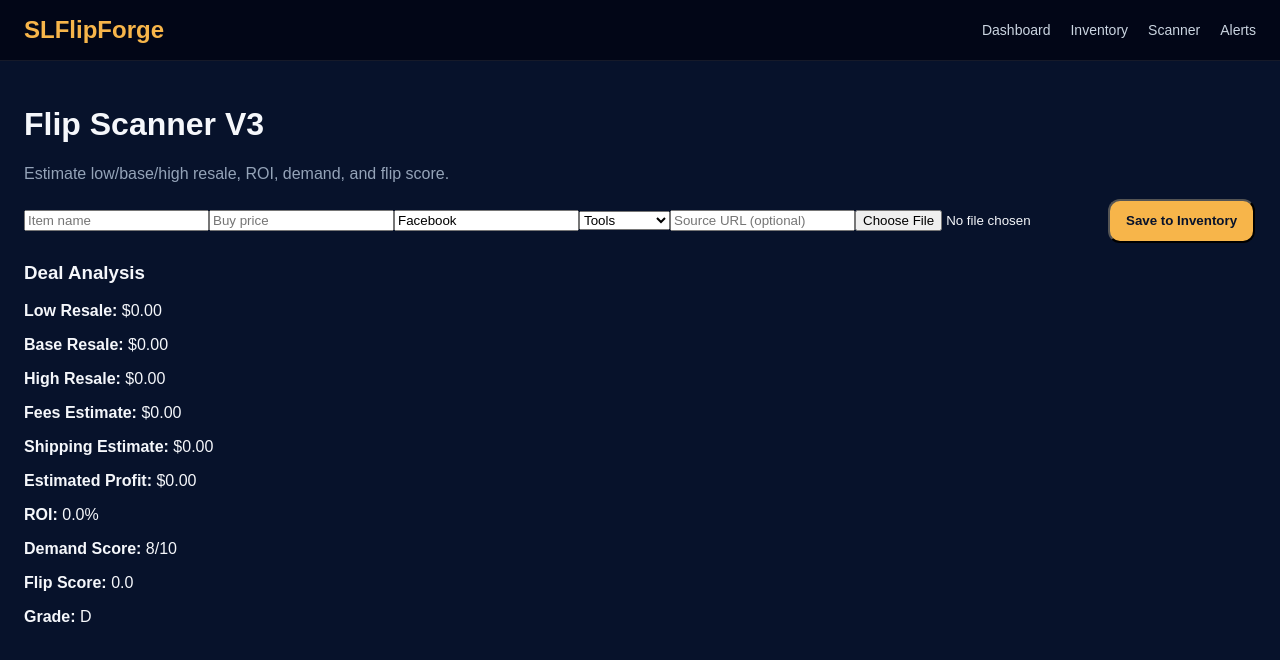
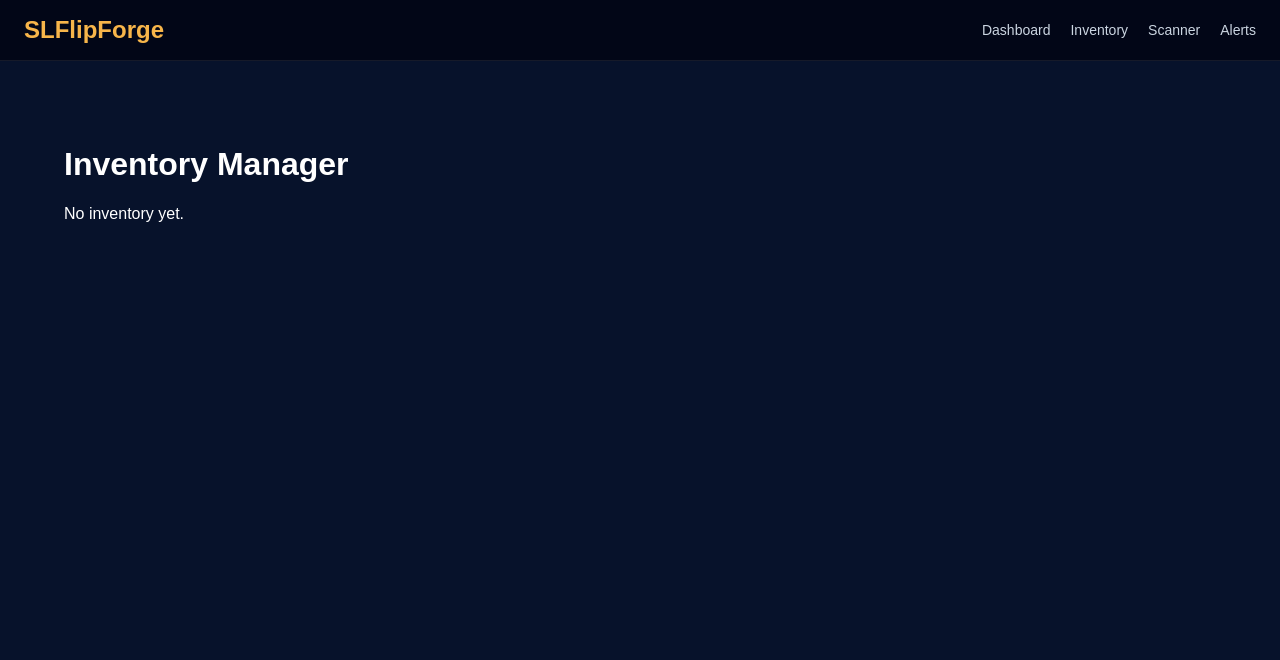
Before and after one commit to jsant1294/slflipforge, a Next.js app: page /inventory-manager in a window 1280 px wide. Shown: the top 660 px of the page. Built offline with nearby package versions, Linux system fonts and the light colour scheme.

Commit message:
inventory manager page fix

```diff
--- a/app/inventory-manager/page.js
+++ b/app/inventory-manager/page.js
@@ -1,148 +1,10 @@
-'use client';
+'use client'
 
-import { useMemo, useState } from 'react';
-import { supabase } from '../../lib/supabaseClient';
-
-export default function FlipScannerPage() {
-  const [itemName, setItemName] = useState('');
-  const [buyPrice, setBuyPrice] = useState('');
-  const [marketplace, setMarketplace] = useState('Facebook');
-  const [category, setCategory] = useState('Tools');
-  const [sourceUrl, setSourceUrl] = useState('');
-  const [imageName, setImageName] = useState('');
-  const [message, setMessage] = useState('');
-
-  const analysis = useMemo(() => {
-    const buy = Number(buyPrice || 0);
-
-    const categoryMultiplier = {
-      Tools: { low: 1.8, base: 2.25, high: 2.7, demand: 8 },
-      Electronics: { low: 1.5, base: 1.9, high: 2.3, demand: 7 },
-      Appliances: { low: 1.4, base: 1.7, high: 2.0, demand: 6 },
-      Furniture: { low: 1.3, base: 1.6, high: 1.9, demand: 5 },
-      Collectibles: { low: 1.7, base: 2.4, high: 3.1, demand: 8 },
-      Auto: { low: 1.4, base: 1.8, high: 2.2, demand: 6 },
-    };
-
-    const meta = categoryMultiplier[category] || categoryMultiplier.Tools;
-    const lowResale = buy > 0 ? Number((buy * meta.low).toFixed(2)) : 0;
-    const baseResale = buy > 0 ? Number((buy * meta.base).toFixed(2)) : 0;
-    const highResale = buy > 0 ? Number((buy * meta.high).toFixed(2)) : 0;
-    const demandScore = meta.demand;
-
-    const fees = Number((baseResale * 0.08).toFixed(2));
-    const shipping = category === 'Furniture' ? 0 : Number((baseResale * 0.05).toFixed(2));
-    const estimatedProfit = baseResale - buy - fees - shipping;
-    const roi = buy > 0 ? Number(((estimatedProfit / buy) * 100).toFixed(1)) : 0;
-
-    let flipScore = 0;
-    if (buy > 0) {
-      flipScore = Number((((roi * 0.6) + (demandScore * 8)) / 10).toFixed(1));
-    }
-
-    const grade =
-      flipScore >= 12 ? 'A+' :
-      flipScore >= 10 ? 'A' :
-      flipScore >= 8 ? 'B' :
-      flipScore >= 6 ? 'C' : 'D';
-
-    return {
-      lowResale,
-      baseResale,
-      highResale,
-      fees,
-      shipping,
-      estimatedProfit,
-      roi,
-      demandScore,
-      flipScore,
-      grade,
-    };
-  }, [buyPrice, category]);
-
-  async function saveToInventory() {
-    setMessage('');
-
-    const payload = {
-      item_name: itemName,
-      purchase_price: Number(buyPrice || 0),
-      expected_sale_price: Number(analysis.baseResale || 0),
-      marketplace,
-      category,
-      source_url: sourceUrl,
-      image_name: imageName,
-      demand_score: Number(analysis.demandScore || 0),
-      flip_score: Number(analysis.flipScore || 0),
-      fees: Number(analysis.fees || 0),
-      shipping_cost: Number(analysis.shipping || 0),
-      estimated_profit: Number(analysis.estimatedProfit || 0),
-      status: 'inventory',
-    };
-
-    const { error } = await supabase.from('items').insert([payload]);
-
-    if (error) {
-      setMessage(error.message);
-      return;
-    }
-
-    setMessage('Flip saved to inventory.');
-    setItemName('');
-    setBuyPrice('');
-    setMarketplace('Facebook');
-    setCategory('Tools');
-    setSourceUrl('');
-    setImageName('');
-  }
-
-  function handlePhotoChange(e) {
-    const file = e.target.files?.[0];
-    if (!file) return;
-    setImageName(file.name);
-    setMessage('Photo selected. Image analysis placeholder ready for future AI upgrade.');
-  }
-
+export default function InventoryManager() {
   return (
-    <main className="page">
-      <div className="container">
-        <h1>Flip Scanner V3</h1>
-        <p className="muted">Estimate low/base/high resale, ROI, demand, and flip score.</p>
-
-        <div className="grid grid-2">
-          <div className="card">
-            <input value={itemName} onChange={(e) => setItemName(e.target.value)} placeholder="Item name" />
-            <input type="number" step="0.01" value={buyPrice} onChange={(e) => setBuyPrice(e.target.value)} placeholder="Buy price" />
-            <input value={marketplace} onChange={(e) => setMarketplace(e.target.value)} placeholder="Marketplace" />
-            <select value={category} onChange={(e) => setCategory(e.target.value)}>
-              <option>Tools</option>
-              <option>Electronics</option>
-              <option>Appliances</option>
-              <option>Furniture</option>
-              <option>Collectibles</option>
-              <option>Auto</option>
-            </select>
-            <input value={sourceUrl} onChange={(e) => setSourceUrl(e.target.value)} placeholder="Source URL (optional)" />
-            <input type="file" accept="image/*" onChange={handlePhotoChange} />
-            {imageName && <p className="muted">Selected photo: {imageName}</p>}
-            <button className="btn" onClick={saveToInventory}>Save to Inventory</button>
-            {message && <p className="notice" style={{ marginTop: '16px' }}>{message}</p>}
-          </div>
-
-          <div className="card">
-            <h3>Deal Analysis</h3>
-            <p><strong>Low Resale:</strong> ${analysis.lowResale.toFixed(2)}</p>
-            <p><strong>Base Resale:</strong> ${analysis.baseResale.toFixed(2)}</p>
-            <p><strong>High Resale:</strong> ${analysis.highResale.toFixed(2)}</p>
-            <p><strong>Fees Estimate:</strong> ${analysis.fees.toFixed(2)}</p>
-            <p><strong>Shipping Estimate:</strong> ${analysis.shipping.toFixed(2)}</p>
-            <p><strong>Estimated Profit:</strong> ${analysis.estimatedProfit.toFixed(2)}</p>
-            <p><strong>ROI:</strong> {analysis.roi.toFixed(1)}%</p>
-            <p><strong>Demand Score:</strong> {analysis.demandScore}/10</p>
-            <p><strong>Flip Score:</strong> {analysis.flipScore.toFixed(1)}</p>
-            <p><strong>Grade:</strong> {analysis.grade}</p>
-          </div>
-        </div>
-      </div>
+    <main style={{ padding: '40px', color: '#fff', background: '#07122b', minHeight: '100vh' }}>
+      <h1>Inventory Manager</h1>
+      <p>No inventory yet.</p>
     </main>
-  );
+  )
 }
```
